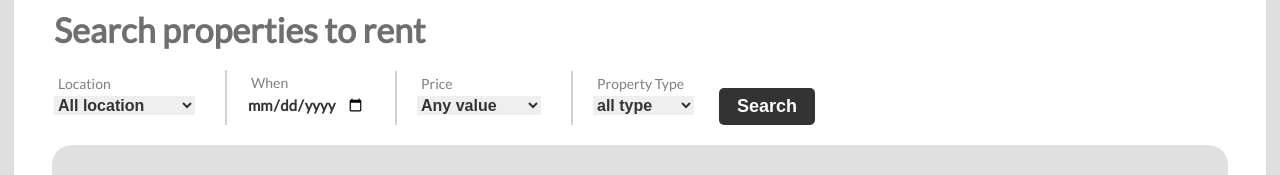
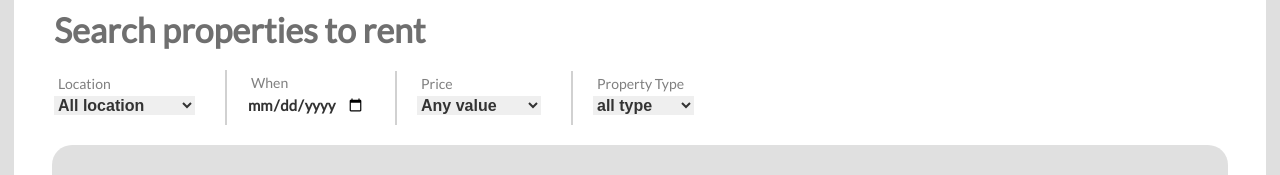
Before and after one commit to anurag-10-git/RentAPropertyAssignmentReunion, a React (Create React App) app: page / in a window 1280 px wide. Shown: the part 681-856 px from the top of the page. Built offline with nearby package versions, Linux system fonts and the light colour scheme.

Commit message:
fixed img issue

```diff
--- a/src/Components/Mainsection/Filter.jsx
+++ b/src/Components/Mainsection/Filter.jsx
@@ -1,8 +1,8 @@
-import React, { useContext, useState } from "react";
+import React, { useContext, useEffect, useState } from "react";
 import classes from "./Filter.module.css";
 import propertyContext from "../../Context/propertyContext";
 
-const Filter = (props) => {
+const Filter = ({ startFilterHandler }) => {
   const [location, setLocation] = useState("");
   const [when, setWhen] = useState("");
   const [price, setPrice] = useState("");
@@ -17,20 +17,16 @@ const Filter = (props) => {
   const changeWhenHandler = (event) => {
     setWhen(event.target.value);
   };
-  console.log(when);
 
   const changePriceHandler = (event) => {
     setPrice(event.target.value);
-    console.log(price);
   };
 
   const changeTypeHandler = (event) => {
     setType(event.target.value);
   };
 
-  const onSearchSubmitHandler = (event) => {
-    event.preventDefault();
-
+  useEffect(() => {
     let newFilteredSearch = properties;
 
     if (location.toString() === "IND") {
@@ -89,13 +85,13 @@ const Filter = (props) => {
       );
     }
 
-    props.startFilterHandler(newFilteredSearch);
-  };
+    startFilterHandler(newFilteredSearch);
+  }, [location, price, properties, startFilterHandler, type, when])
 
   return (
     <div className={classes.filter}>
       <h3>Search properties to rent</h3>
-      <form onSubmit={onSearchSubmitHandler}>
+      <form>
         <div className={classes.filterItem}>
           <label htmlFor="">Location</label>
           <select value={location} onChange={changeLocationHandler}>
@@ -138,9 +134,6 @@ const Filter = (props) => {
             <option value="villa">Villa</option>
           </select>
         </div>
-        <button type="submit" className={classes.filterBtn}>
-          Search
-        </button>
       </form>
     </div>
   );
--- a/src/Components/Mainsection/PropertyCard.jsx
+++ b/src/Components/Mainsection/PropertyCard.jsx
@@ -6,11 +6,9 @@ import propertyContext from "../../Context/propertyContext";
 const PropertyCard = ({ property }) => {
   const { wishlist, setWishlist } = useContext(WishlistContext);
   const { properties, setProperties} = useContext(propertyContext)
-  // const [isAddedWish, setIsAddedWish] = useState(false);
 
   const addWishlistHandler = () => {
     if (wishlist.find((item) => item.name === property.name) !== undefined) {
-
       const item = properties.map( e => {
         if(e.id === property.id){
          e.wishlisted = false
@@ -65,11 +63,7 @@ const PropertyCard = ({ property }) => {
             <span className={classes.perMonth}>/month</span>
           </span>{" "}
           <span onClick={addWishlistHandler}>
-            {/* <ion-icon
-              className={classes.wishbtn}
-              name="heart-outline"
-            ></ion-icon> */}
-            { property.wishlisted  || property.wishlisted === undefined ? <ion-icon className={classes.wishbtn} name="heart"></ion-icon>:<ion-icon className={classes.wishbtn} name="heart-outline"></ion-icon> }
+            {property.wishlisted  || property.wishlisted === undefined ? <ion-icon className={classes.wishbtn} name="heart"></ion-icon>:<ion-icon className={classes.wishbtn} name="heart-outline"></ion-icon>}
           </span>
         </div>
         <h3>{property.name}</h3>
--- a/src/Context/propertyContext.jsx
+++ b/src/Context/propertyContext.jsx
@@ -3,14 +3,14 @@ import propertyData from '../assets/PropertyData';
 
 const propertyContext = React.createContext();
 
+export const PropertyContextProvider = (props) => {
+  const [properties, setProperties] = useState(propertyData);
 
-export const PropertyContextProvider = (props) => {
-    const [properties, setProperties] = useState(propertyData);
-return (
+  return (
     <propertyContext.Provider value={{properties, setProperties}}>
-        {props.children}
+      {props.children}
     </propertyContext.Provider>
-)
+  )
 }
 
 export default propertyContext;
--- a/src/Context/whishlistContext.jsx
+++ b/src/Context/whishlistContext.jsx
@@ -3,15 +3,13 @@ import React, { useState } from "react";
 const WishlistContext = React.createContext();
 
 export const WishlistContextProvider = (props) => {
+  const [wishlist, setWishlist] = useState([]);
 
-    const [wishlist, setWishlist] = useState([]);
-
-    return(
-        <WishlistContext.Provider value={{wishlist , setWishlist}}>
-            {props.children}
-        </WishlistContext.Provider>
-    )
-
+  return (
+    <WishlistContext.Provider value={{wishlist , setWishlist}}>
+      {props.children}
+    </WishlistContext.Provider>
+  )
 }
 
 export default WishlistContext;
--- a/src/Pages/Homepage.jsx
+++ b/src/Pages/Homepage.jsx
@@ -1,18 +1,17 @@
-import React, { useState } from "react";
+import React, { useCallback, useState } from "react";
 import Banner from "../Components/Banner/Banner";
 import Filter from "../Components/Mainsection/Filter";
 import Mainsection from "../Components/Mainsection/Mainsection";
-// import WishListModal from "../Modals/WishListModal";
 import classes from "./Homepage.module.css";
 
 const Homepage = () => {
   const [isFiltered, setIsFiltered] = useState(false);
   const [filteredSearch, setFilteredSearch] = useState([]);
 
-  const startFilterHandler = (filteredProperties) => {
+  const startFilterHandler = useCallback((filteredProperties) => {
     setFilteredSearch(filteredProperties);
     setIsFiltered(true);
-  };
+  }, [])
 
   return (
     <div className={classes.homepage}>
```
Also changed, not shown: src/Components/Mainsection/Mainsection.jsx (+5 -9 lines), src/Modals/ContactModal.jsx (+2 -8 lines), src/assets/PropertyData.js (+6 -6 lines).
